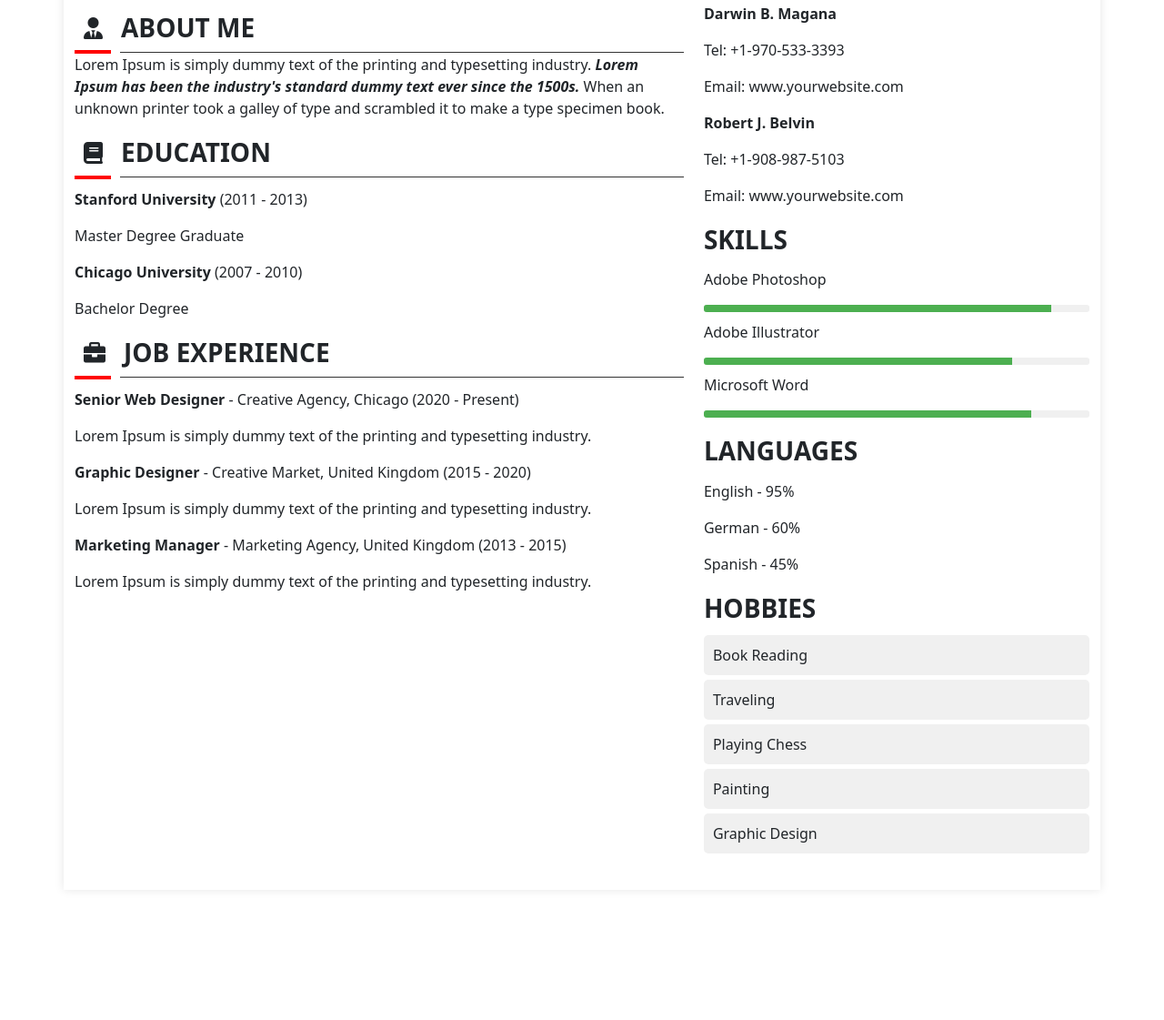
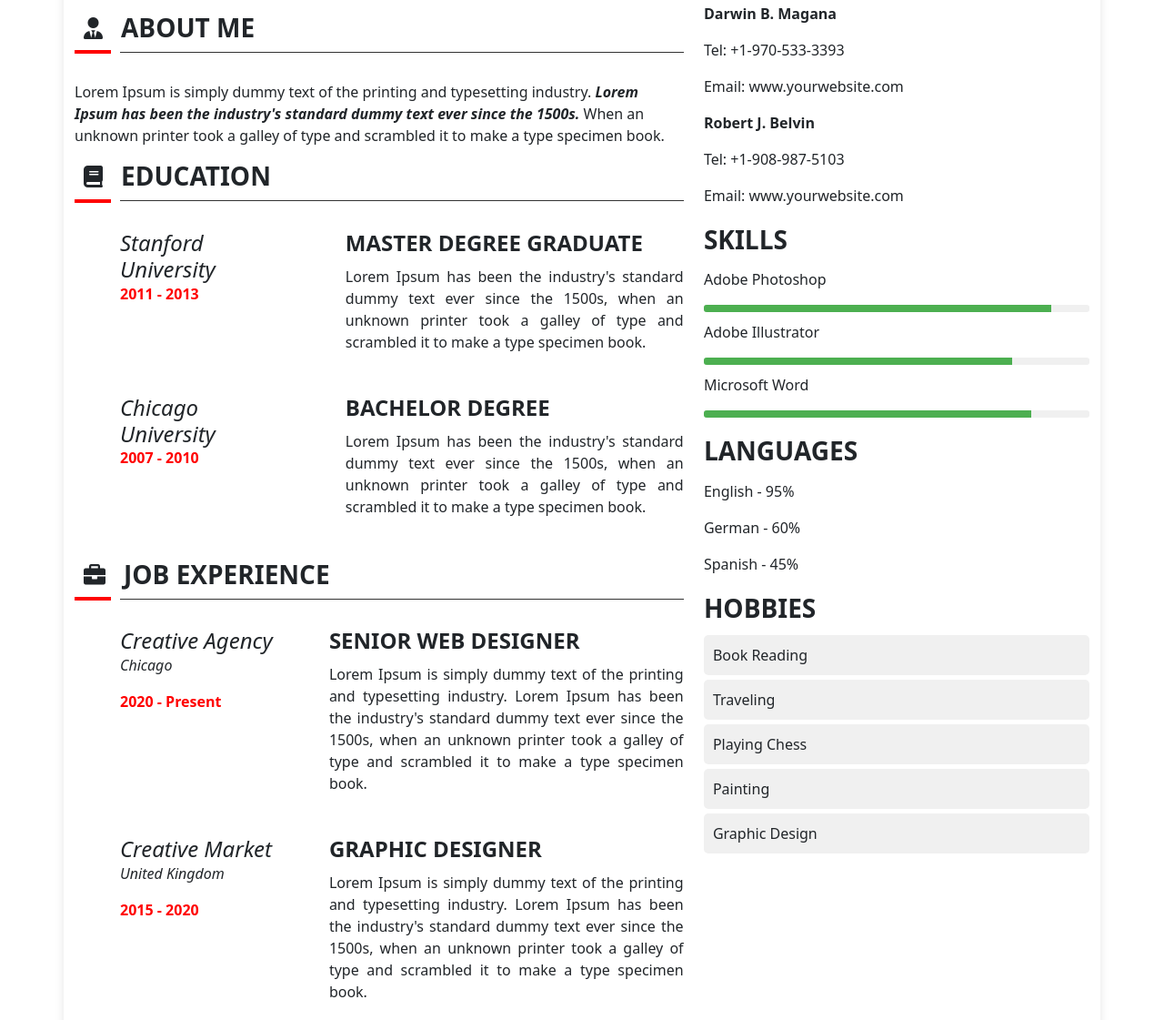
Before and after one commit to IceStorman/pm_22_22, a website: page app/index.html in a window 1280 px wide. Shown: the part 336-1457 px from the top of the page at 91% size. Before the commit the page ends 1344 px from the top, so only its background shows below. Drawn offline with nearby package versions, Linux system fonts and the light colour scheme; files that its build step writes are made by us from their sources.

Commit message:
Finished left side

```diff
--- a/app/index.html
+++ b/app/index.html
@@ -11,14 +11,11 @@
 <link href="https://cdnjs.cloudflare.com/ajax/libs/font-awesome/6.0.0-beta3/css/all.min.css" rel="stylesheet">
 <div class="container">
     <div class="content">
-        <!-- Left Column -->
         <div class="content-left">
-            <!-- Header -->
             <div class="header">
                 <h1><span class = "first-name">KEVIN C.</span> <span class = "last-name>">SILVA</span></h1>
                 <h2>GRAPHIC & WEB DESIGNER</h2>
             </div>
-            <!-- Contact Information -->
             <div class="contact-info">
                 <div class="container my-4">
                     <div class="contact-box">
@@ -43,7 +40,6 @@
                     </div>
                 </div>
             </div>
-            <!-- About Me -->
             <div class="aboutMe">
                 <div class="heading-section">
                     <i class="fas fa-user-tie"></i>
@@ -56,7 +52,6 @@
                 </div>
                 <p>Lorem Ipsum is simply dummy text of the printing and typesetting industry. <span class = "lorem-bolded">Lorem Ipsum has been the industry's standard dummy text ever since the 1500s.</span> When an unknown printer took a galley of type and scrambled it to make a type specimen book.</p>
             </div>
-            <!-- Education -->
             <div class="education">
                 <div class="heading-section">
                     <i class="fa-solid fa-book"></i>
@@ -67,16 +62,26 @@
                     <div class="grey-line"></div>
                 </div>
                 <div class="education-item">
-                    <p><strong>Stanford University</strong> (2011 - 2013)</p>
-                    <p>Master Degree Graduate</p>
+                    <div class="education-left">
+                        <h4>Stanford University</h4>
+                        <p class="years">2011 - 2013</p>
+                    </div>
+                    <div class="education-right">
+                        <h4>MASTER DEGREE GRADUATE</h4>
+                        <p>Lorem Ipsum has been the industry's standard dummy text ever since the 1500s, when an unknown printer took a galley of type and scrambled it to make a type specimen book.</p>
+                    </div>
                 </div>
                 <div class="education-item">
-                    <p><strong>Chicago University</strong> (2007 - 2010)</p>
-                    <p>Bachelor Degree</p>
+                    <div class="education-left">
+                        <h4>Chicago University</h4>
+                        <p class="years">2007 - 2010</p>
+                    </div>
+                    <div class="education-right">
+                        <h4>BACHELOR DEGREE</h4>
+                        <p>Lorem Ipsum has been the industry's standard dummy text ever since the 1500s, when an unknown printer took a galley of type and scrambled it to make a type specimen book.</p>
+                    </div>
                 </div>
             </div>
-
-            <!-- Job Experience -->
             <div class="experience">
                 <div class="heading-section">
                     <i class="fa-solid fa-briefcase"></i>
@@ -87,21 +92,43 @@
                     <div class="grey-line"></div>
                 </div>
                 <div class="experience-item">
-                    <p><strong>Senior Web Designer</strong> - Creative Agency, Chicago (2020 - Present)</p>
-                    <p>Lorem Ipsum is simply dummy text of the printing and typesetting industry.</p>
+                    <div class="experience-left">
+                        <h4>Creative Agency</h4>
+                        <p class="location">Chicago</p>
+                        <p class="years">2020 - <span class="present">Present</span></p>
+                    </div>
+                    <div class="experience-right">
+                        <h4>SENIOR WEB DESIGNER</h4>
+                        <p>Lorem Ipsum is simply dummy text of the printing and typesetting industry. Lorem Ipsum has been the industry's standard dummy text ever since the 1500s, when an unknown printer took a galley of type and scrambled it to make a type specimen book.</p>
+                    </div>
                 </div>
+
                 <div class="experience-item">
-                    <p><strong>Graphic Designer</strong> - Creative Market, United Kingdom (2015 - 2020)</p>
-                    <p>Lorem Ipsum is simply dummy text of the printing and typesetting industry.</p>
+                    <div class="experience-left">
+                        <h4>Creative Market</h4>
+                        <p class="location">United Kingdom</p>
+                        <p class="years">2015 - 2020</p>
+                    </div>
+                    <div class="experience-right">
+                        <h4>GRAPHIC DESIGNER</h4>
+                        <p>Lorem Ipsum is simply dummy text of the printing and typesetting industry. Lorem Ipsum has been the industry's standard dummy text ever since the 1500s, when an unknown printer took a galley of type and scrambled it to make a type specimen book.</p>
+                    </div>
                 </div>
+
                 <div class="experience-item">
-                    <p><strong>Marketing Manager</strong> - Marketing Agency, United Kingdom (2013 - 2015)</p>
-                    <p>Lorem Ipsum is simply dummy text of the printing and typesetting industry.</p>
+                    <div class="experience-left">
+                        <h4>Marketing Agency</h4>
+                        <p class="location">United Kingdom</p>
+                        <p class="years">2013 - 2015</p>
+                    </div>
+                    <div class="experience-right">
+                        <h4>MARKETING MANAGER</h4>
+                        <p>Lorem Ipsum is simply dummy text of the printing and typesetting industry. Lorem Ipsum has been the industry's standard dummy text ever since the 1500s, when an unknown printer took a galley of type and scrambled it to make a type specimen book.</p>
+                    </div>
                 </div>
             </div>
         </div>
 
-        <!-- Right Column -->
         <div class="content-right">
             <img src="/images/photo.png" alt="photo" width="200" height="220">
             <!-- References -->
--- a/app/scss/style.scss
+++ b/app/scss/style.scss
@@ -84,8 +84,7 @@ body {
   font-weight: bold;
   font-style: italic;
 }
-.education,
-.experience,
+
 .references,
 .skills,
 .languages,
@@ -115,11 +114,103 @@ h3 {
   }
 }
 
-.experience-item,
-.education-item,
+.education{
+  margin: 0;
+}
+
+.education-item{
+  display: flex;
+  justify-content: space-between;
+  margin-bottom: 30px;
+  margin-left: 50px;
+}
+
+
+.education-left {
+  width: 30%;
+
+  h4 {
+    font-style: italic;
+    margin: 0;
+  }
+
+  .years {
+    color: red;
+    font-weight: bold;
+  }
+}
+
+.education-right {
+  width: 60%;
+
+  h4 {
+    font-weight: bold;
+    margin: 0;
+  }
+
+  p {
+    margin-top: 10px;
+    text-align: justify;
+    line-height: 1.5;
+  }
+}
+
+.experience{
+  margin: 0;
+}
+
+.experience-item {
+  display: flex;
+  justify-content: space-between;
+  margin-bottom: 30px;
+  margin-left: 50px;
+
+  .experience-left {
+    width: 30%;
+
+    h4 {
+      font-style: italic;
+      margin: 0;
+    }
+
+    .location {
+      font-style: italic;
+    }
+
+    .years {
+      color: red;
+      font-weight: bold;
+
+      .present {
+        font-weight: bold;
+      }
+    }
+  }
+
+  .experience-right {
+    width: 65%;
+    margin-left: 50px;
+
+    h4 {
+      font-weight: bold;
+      margin: 0;
+    }
+
+    p {
+      margin-top: 10px;
+      text-align: justify;
+      line-height: 1.5;
+    }
+  }
+}
+
 .reference-item,
 .skill-item {
   margin: 10px 0;
+
+  h4{
+    font-weight: bold;
+  }
 }
 
 .skill-bar {
@@ -157,6 +248,7 @@ h3 {
   display: flex;
   align-items: center;
   margin-top: -5px;
+  margin-bottom: 30px;
 }
 
 .underline .red-line {
```
